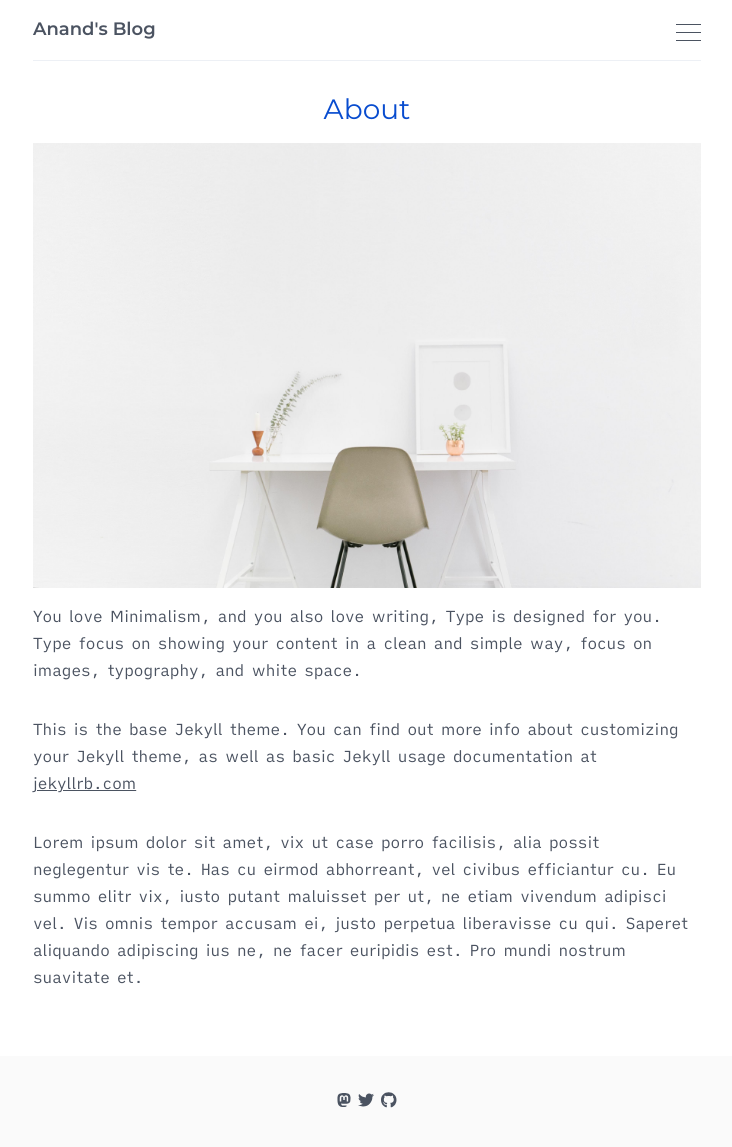
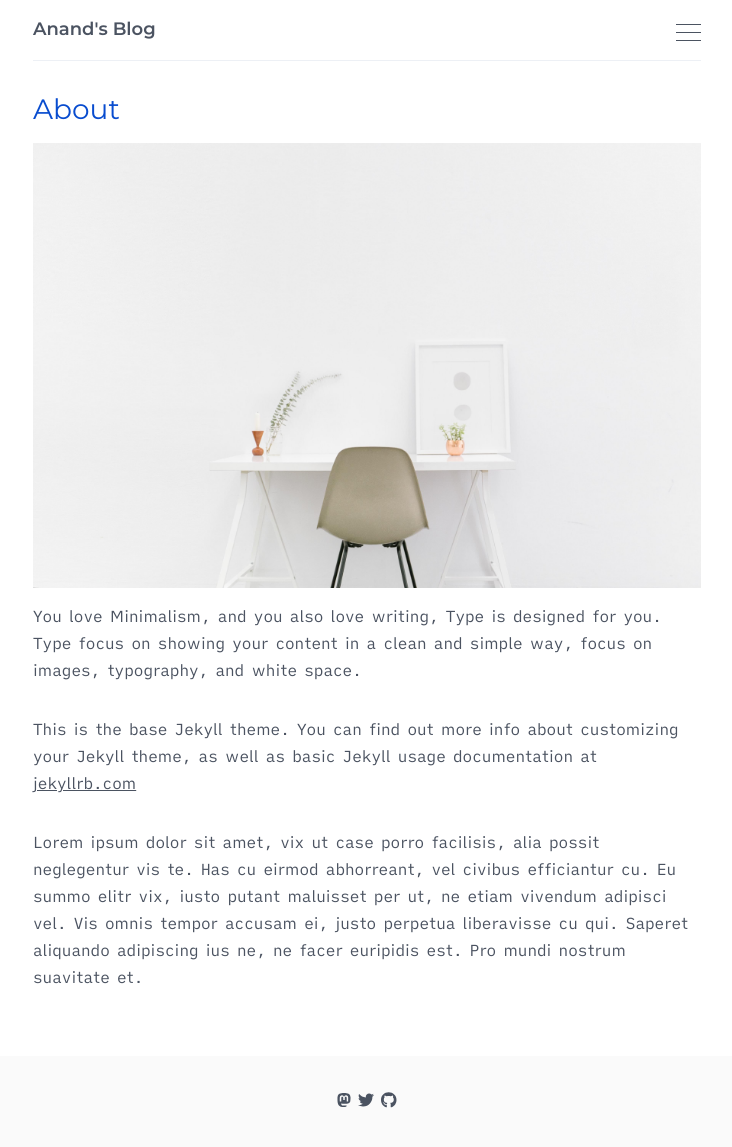
Before and after one commit to anandbosedev/anandbosedev.github.io, a Jekyll site: the page built from _pages/about.md, in a window 1280 px wide. Shown: the whole page, without its empty margins (273-1005 px from the left). Built offline with Jekyll 4.4.1, drawn with Linux system fonts in a browser that asks for light colours.

Commit message:
Fix page & post heading alignment

```diff
--- a/_layouts/page.html
+++ b/_layouts/page.html
@@ -7,7 +7,7 @@ layout: default
   <div class='o-grid'>
     <div class='o-grid__col'>
       <article class='c-post'>
-        <h1 class='c-post__title u-text-center'>{{ page.title }}</h1>
+        <h1 class='c-post__title'>{{ page.title }}</h1>
 
         <div class='c-content'>
           {% include page-image.html %}
--- a/_layouts/post.html
+++ b/_layouts/post.html
@@ -13,7 +13,7 @@ layout: default
     <div class='o-grid__col'>
       <article class='c-post' itemscope itemtype='http://schema.org/BlogPosting'>
 
-        <h1 class='c-post__title u-text-center'>{{ page.title }}</h1>
+        <h1 class='c-post__title'>{{ page.title }}</h1>
 
         <time class='c-post__date' datetime='{{ page.date | date_to_xmlschema }}' itemprop='datePublished'>{{ page.date | date: '%d %b %Y' }}</time>
 
```
